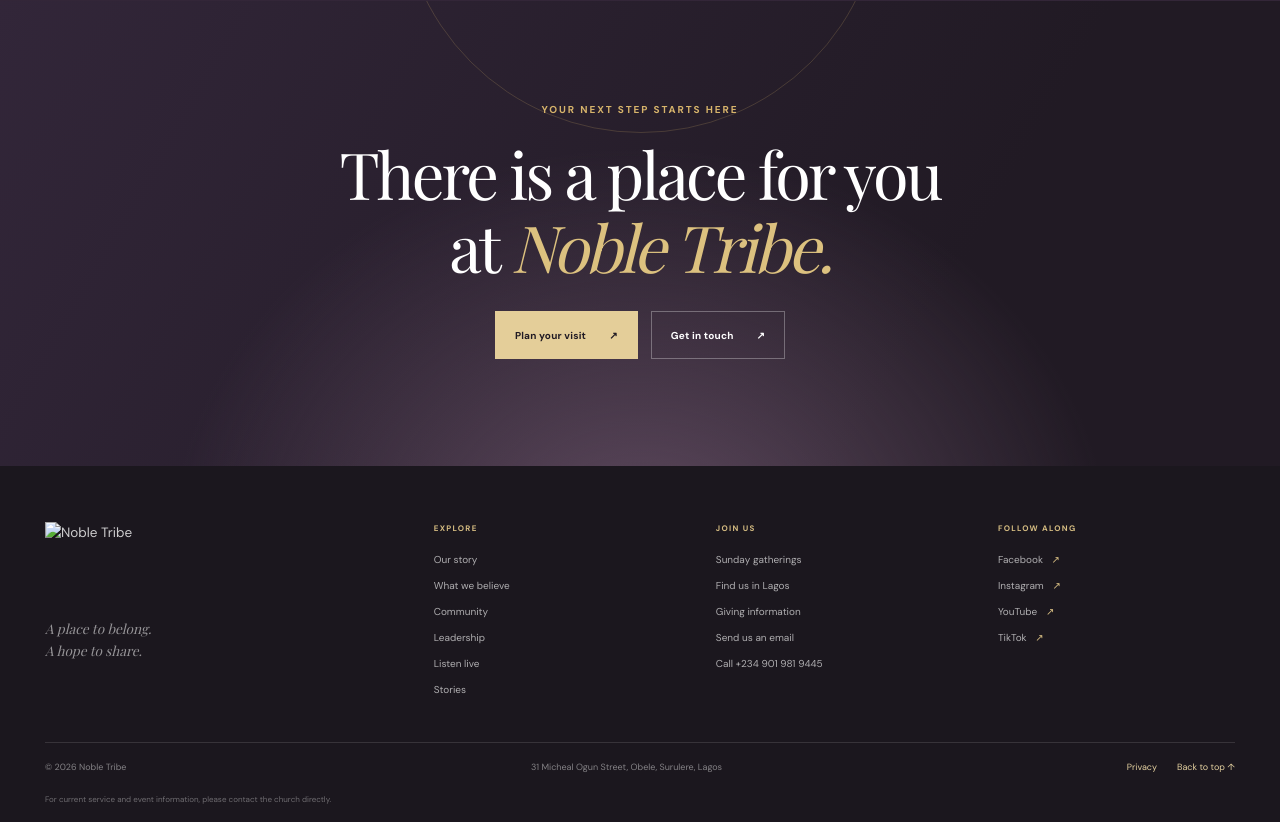
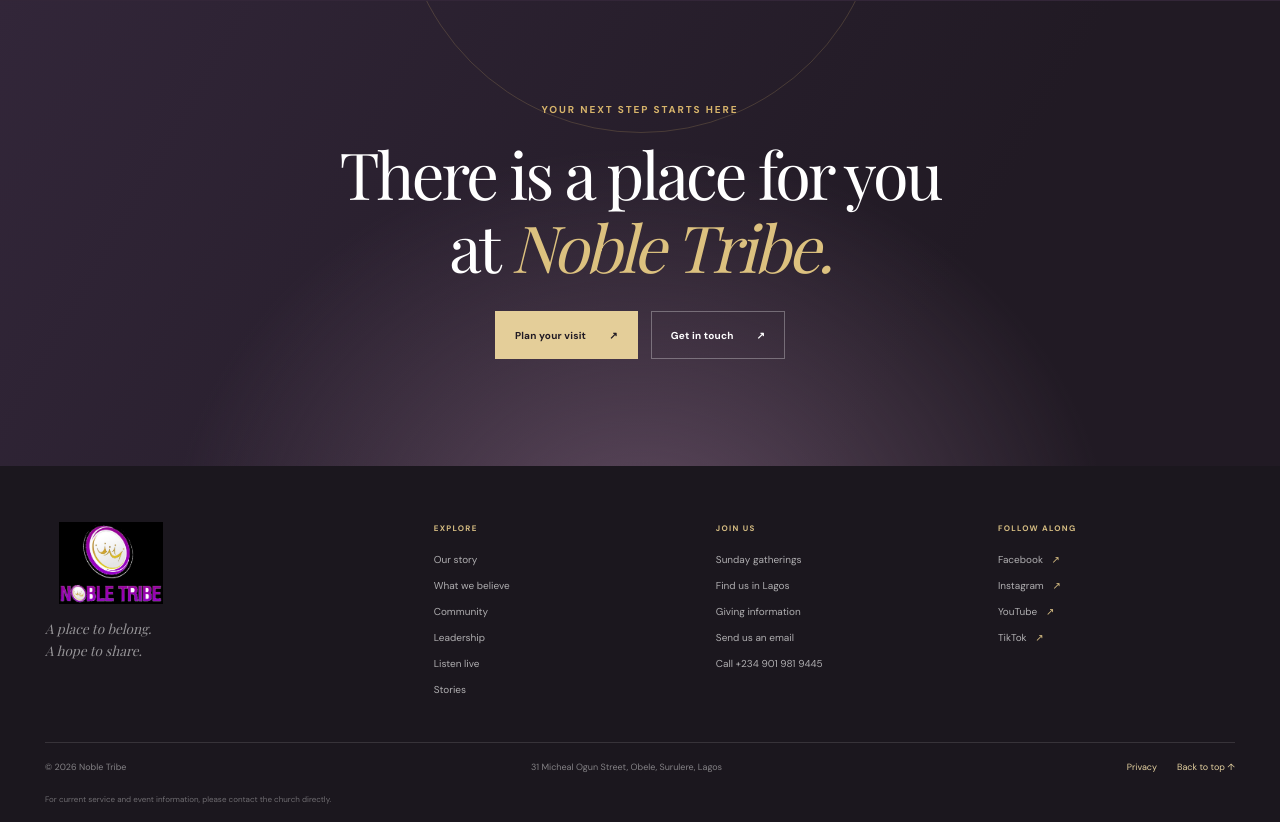
Before and after one commit to asuquop24-cyber/church-website, a plain HTML site: page index.html in a window 1280 px wide. Shown: the part 6623-7445 px from the top of the page. Drawn offline with nearby package versions, Linux system fonts and the light colour scheme; a web font is replaced by a local one.

Commit message:
logo change

```diff
--- a/index.html
+++ b/index.html
@@ -8,7 +8,7 @@
   <meta property="og:type" content="website">
   <meta property="og:title" content="Noble Tribe — Faith. People. Purpose.">
   <meta property="og:description" content="A Christian ministry in Obele, Surulere, Lagos. There is a place for you at Noble Tribe.">
-  <meta property="og:image" content="images/logo.png">
+  <meta property="og:image" content="images/logo.jpg">
   <title>Noble Tribe — Faith. People. Purpose.</title>
   <script type="application/ld+json">
     {
@@ -33,7 +33,7 @@
       ]
     }
   </script>
-  <link rel="icon" href="images/logo.png" type="image/png">
+  <link rel="icon" href="images/logo.jpg" type="image/jpg">
   <link rel="preconnect" href="https://fonts.googleapis.com">
   <link rel="preconnect" href="https://fonts.gstatic.com" crossorigin>
   <link href="https://fonts.googleapis.com/css2?family=DM+Sans:wght@400;500;600;700&family=Playfair+Display:ital,wght@0,400;0,500;0,600;1,400;1,500&display=swap" rel="stylesheet">
@@ -480,7 +480,7 @@
     <div class="container footer-main">
       <div class="footer-brand-block">
         <a class="brand footer-brand" href="#home" aria-label="Noble Tribe home">
-          <img src="images/logo.png" alt="Noble Tribe" class="site-logo">
+          <img src="images/logo.jpg" alt="Noble Tribe" class="site-logo">
         </a>
         <p>A place to belong.<br>A hope to share.</p>
       </div>
```
